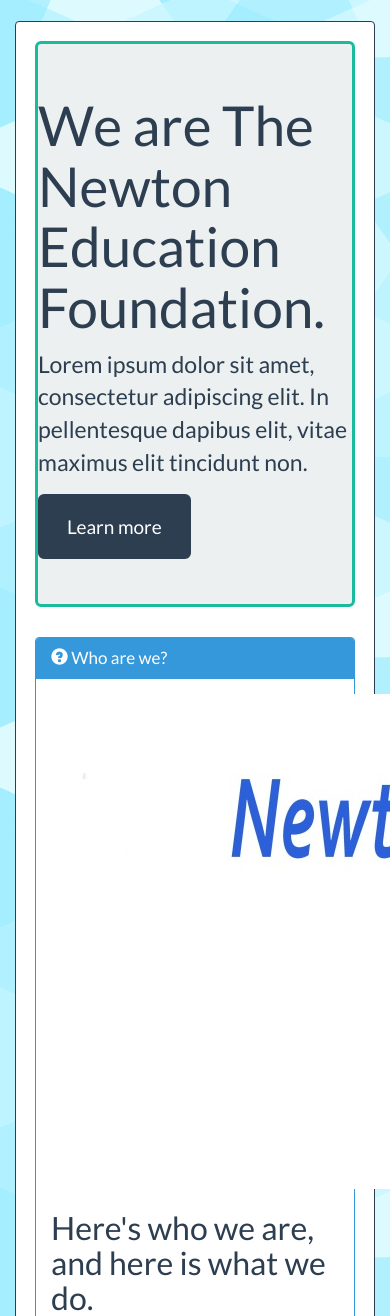
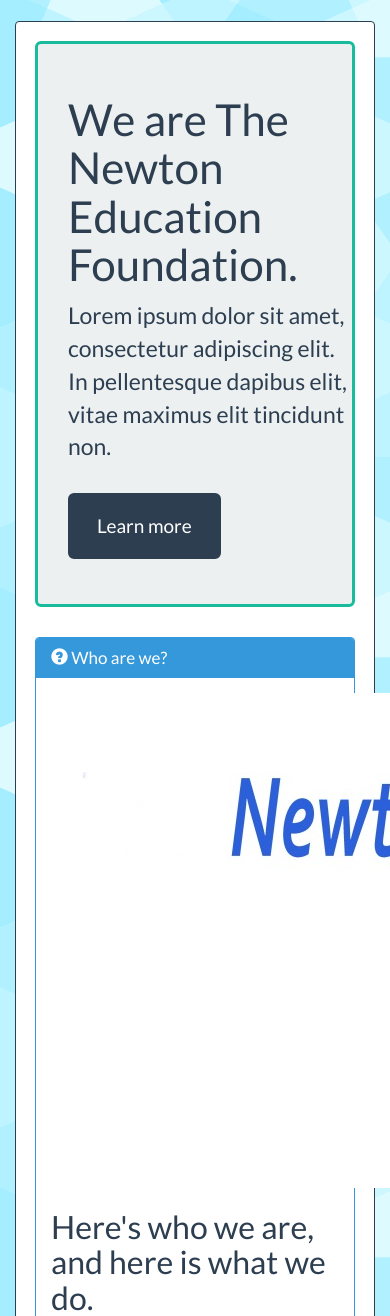
Before and after one commit to 3DSolutions/NewtonEducationFoundation, a PHP site: page / in a window 390 px wide; the page is wider, and only the part inside the window is pictured. Shown: the part 143-1459 px from the top of that part. Run offline with PHP 8.4, Linux system fonts and the light colour scheme; some libraries are stand-ins or nearby versions.

Commit message:
Fixed some of the mobile stuff. Got rid of the video and donation form.

```diff
--- a/public/css/site.css
+++ b/public/css/site.css
@@ -10,3 +10,24 @@ body {
 	border: 3px solid #18bc9c;
 	/* background-color: ; */
 }
+
+.title {
+	font-size: 55px;
+}
+
+@media (max-width: 767px) {
+	.title {
+		margin-left: 30px;
+		font-size: 44px;
+	}
+
+	.title-mission {
+		margin-left: 30px;
+		font-size: 36px;
+	}
+
+	.title-button {
+		margin-top: 30px;
+		margin-left: 30px;
+	}
+}
--- a/public/index.html
+++ b/public/index.html
@@ -47,9 +47,9 @@
 			</nav>
 			<div class="well" style="border: 1px solid #2c3e50">
 				<div class="jumbotron">
-				  <h1 style="font-size: 55px;">We are The Newton Education Foundation.</h1>
-				  <p>Lorem ipsum dolor sit amet, consectetur adipiscing elit. In pellentesque dapibus elit, vitae maximus elit tincidunt non. </p>
-				  <p><a href="#about" class="btn btn-primary btn-lg">Learn more</a></p>
+				  <h1 class="title">We are The Newton Education Foundation.</h1>
+				  <p class="title-mission">Lorem ipsum dolor sit amet, consectetur adipiscing elit. In pellentesque dapibus elit, vitae maximus elit tincidunt non. </p>
+				  <p class="title-button"><a href="#about" class="btn btn-primary btn-lg">Learn more</a></p>
 				</div>
 				<div class="row">
 					<div class="col-md-8">
@@ -85,10 +85,10 @@
 									  <p>Lorem ipsum dolor sit amet, consectetur adipiscing elit. Integer posuere erat a ante.</p>
 									  <small>Steve Jobs in <cite title="Source Title">The Infinite Loop</cite></small>
 									</blockquote>
-									<iframe width="560" height="315" src="https://www.youtube.com/embed/0vrdgDdPApQ" frameborder="0" allowfullscreen></iframe>
+									<!--<iframe width="560" height="315" src="https://www.youtube.com/embed/0vrdgDdPApQ" frameborder="0" allowfullscreen></iframe>-->
 							</div>
 						</div>
-						<-- Hide that thing -->
+						<!-- Hide that thing -->
 						<!-- <div class="panel panel-info" id="donate">
 							<div class="panel-heading">
 								<h3 class="panel-title">
```
